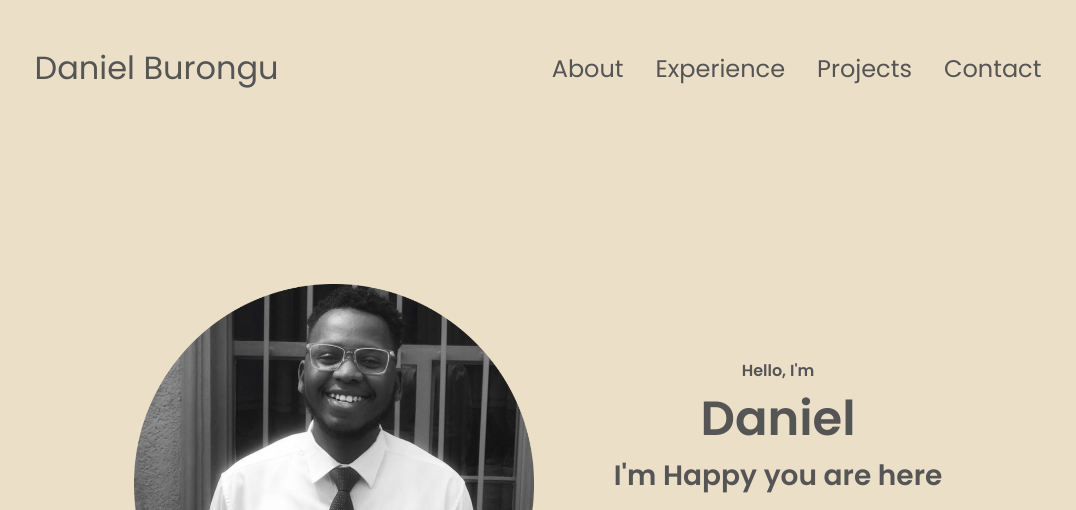
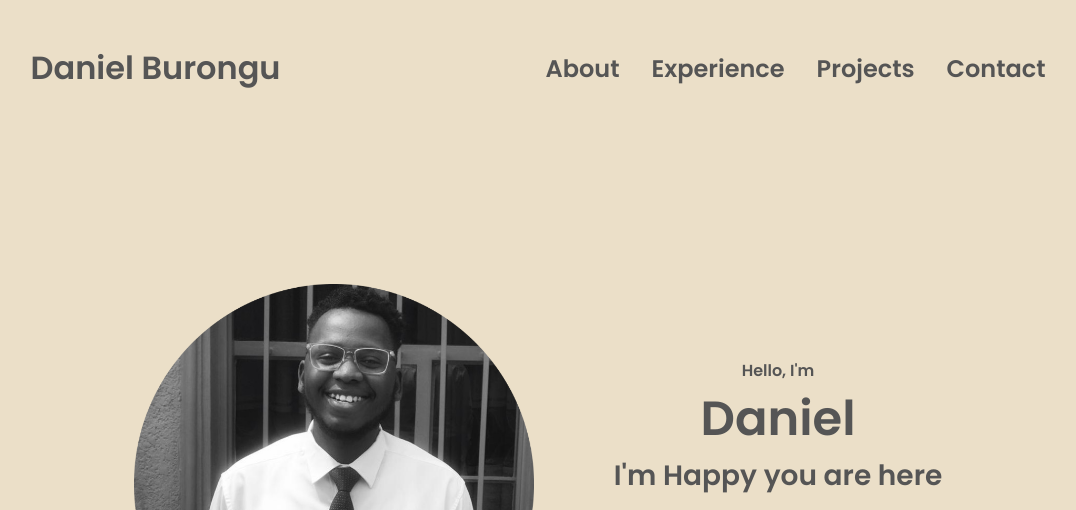
Before and after one commit to danielburongu/portfolio_1, a plain HTML site: page index.html in a window 1280 px wide. Shown: the top 510 px of the page, without its empty margins (102-1178 px from the left). Drawn offline with Linux system fonts and the light colour scheme.

Commit message:
Update index.html

```diff
--- a/index.html
+++ b/index.html
@@ -11,13 +11,13 @@
   </head>
   <body>
     <nav id="desktop-nav">
-      <div class="logo">Daniel Burongu</div>
+      <div class="logo"><b>Daniel Burongu</b></div>
       <div>
         <ul class="nav-links">
-          <li><a href="#about">About</a></li>
-          <li><a href="#experience">Experience</a></li>
-          <li><a href="#projects">Projects</a></li>
-          <li><a href="#contact">Contact</a></li>
+          <li><a href="#about"><b>About</b></a></li>
+          <li><a href="#experience"><b>Experience</b></a></li>
+          <li><a href="#projects"><b>Projects</b></a></li>
+          <li><a href="#contact"><b>Contact</b></a></li>
         </ul>
       </div>
     </nav>
```
